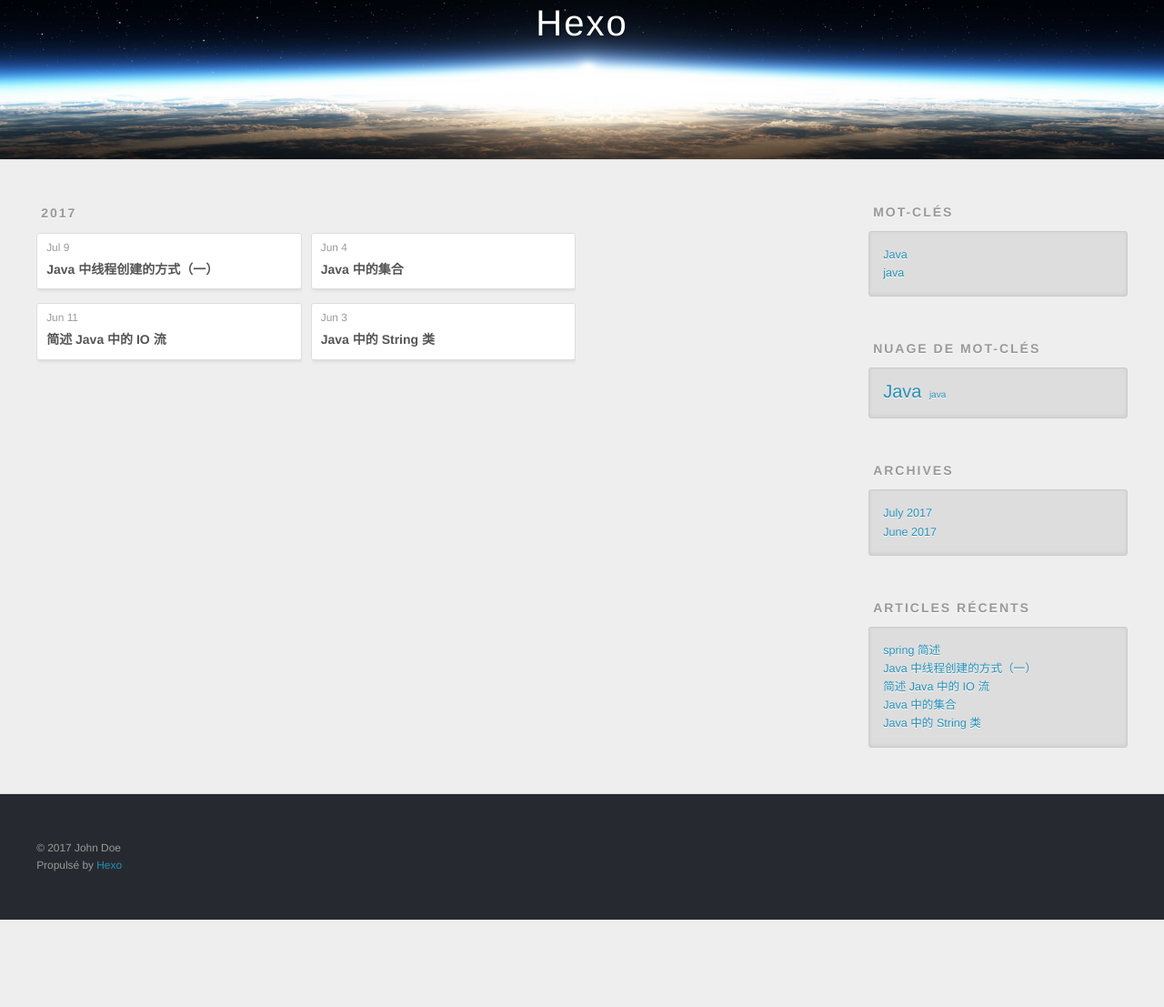
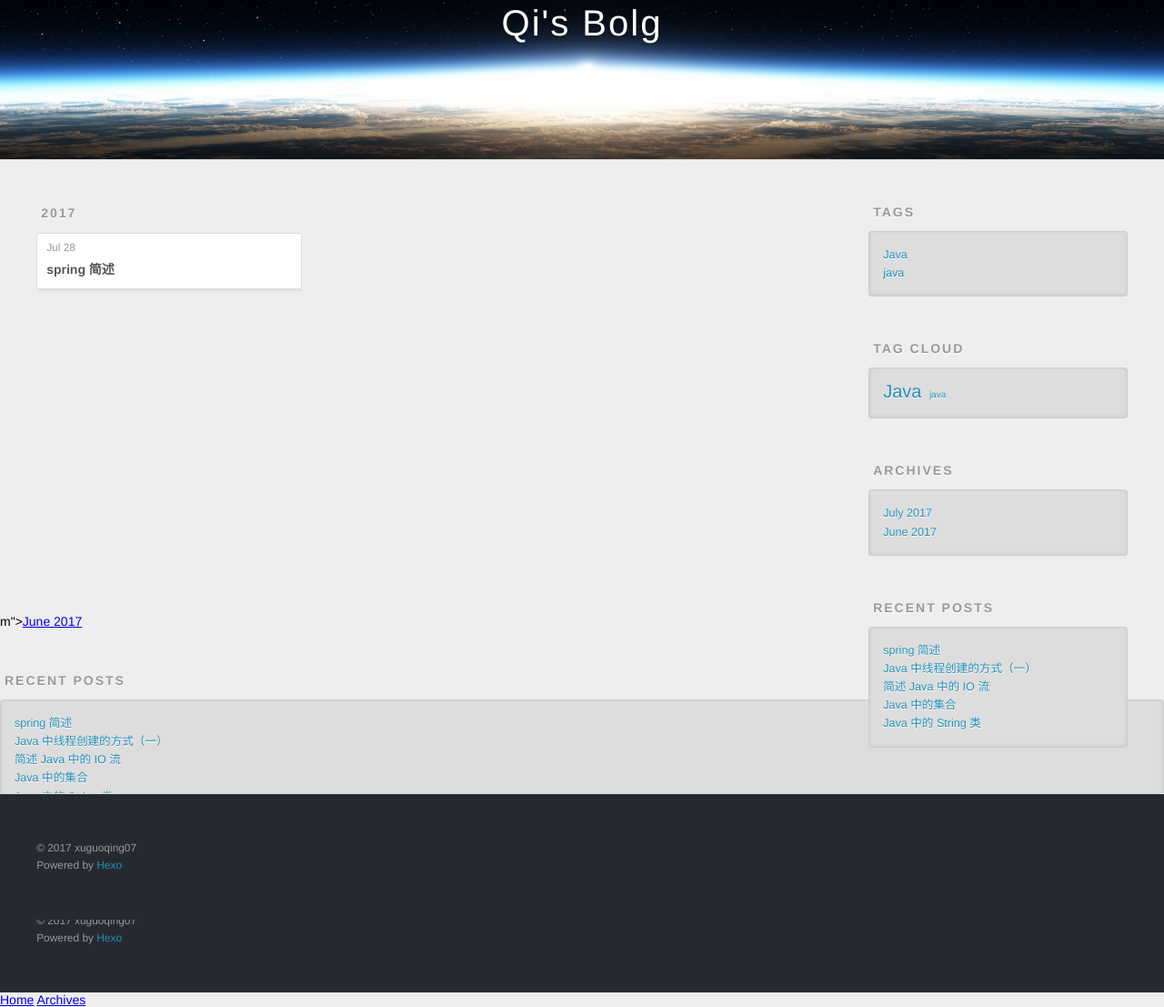
Before and after one commit to xuguoqing07/xuguoqing07.github.io, a plain HTML site: page tags/Java/index.html in a window 1280 px wide. Shown: the part 125-1232 px from the top of the page at 91% size. Before the commit the page ends 1136 px from the top, so only its background shows below. Drawn offline with nearby package versions, Linux system fonts and the light colour scheme.

Commit message:
Site updated: 2017-07-29 11:07:25

```diff
--- a/2017/06/03/Java-中的-IO-流/index.html
+++ b/2017/06/03/Java-中的-IO-流/index.html
@@ -3,14 +3,14 @@
 <head>
   <meta charset="utf-8">
 
-  <title>Java 中的 String 类 | Hexo</title>
+  <title>Java 中的 String 类 | Qi&#39;s Bolg</title>
   <meta name="viewport" content="width=device-width, initial-scale=1, maximum-scale=1">
   <meta name="description" content="作者：xuguoqing07。菜鸟一个，希望能把所学到的内容记录下来，同时能帮助到他人。文中若有错误以及各位若有新的想法，还请指点一二，在下感激不尽。">
 <meta name="keywords" content="Java">
 <meta property="og:type" content="article">
 <meta property="og:title" content="Java 中的 String 类">
 <meta property="og:url" content="http://yoursite.com/2017/06/03/Java-中的-IO-流/index.html">
-<meta property="og:site_name" content="Hexo">
+<meta property="og:site_name" content="Qi&#39;s Bolg">
 <meta property="og:description" content="作者：xuguoqing07。菜鸟一个，希望能把所学到的内容记录下来，同时能帮助到他人。文中若有错误以及各位若有新的想法，还请指点一二，在下感激不尽。">
 <meta property="og:image" content="http://upload-images.jianshu.io/upload_images/5499281-f19a161c1dbc0ed4.png?imageMogr2/auto-orient/strip%7CimageView2/2/w/1240">
 <meta property="og:image" content="http://upload-images.jianshu.io/upload_images/5499281-1fcc4b23517ae19a.png?imageMogr2/auto-orient/strip%7CimageView2/2/w/1240">
@@ -21,7 +21,7 @@
 <meta name="twitter:description" content="作者：xuguoqing07。菜鸟一个，希望能把所学到的内容记录下来，同时能帮助到他人。文中若有错误以及各位若有新的想法，还请指点一二，在下感激不尽。">
 <meta name="twitter:image" content="http://upload-images.jianshu.io/upload_images/5499281-f19a161c1dbc0ed4.png?imageMogr2/auto-orient/strip%7CimageView2/2/w/1240">
 
-    <link rel="alternate" href="/atom.xml" title="Hexo" type="application/atom+xml">
+    <link rel="alternate" href="/atom.xml" title="Qi&#39;s Bolg" type="application/atom+xml">
 
 
     <link rel="icon" href="/favicon.png">
@@ -42,7 +42,7 @@
   <div id="header-outer" class="outer">
     <div id="header-title" class="inner">
       <h1 id="logo-wrap">
-        <a href="/" id="logo">Hexo</a>
+        <a href="/" id="logo">Qi&#39;s Bolg</a>
       </h1>
 
     </div>
@@ -57,9 +57,9 @@
       </nav>
       <nav id="sub-nav">
 
-          <a id="nav-rss-link" class="nav-icon" href="/atom.xml" title="Flux RSS"></a>
+          <a id="nav-rss-link" class="nav-icon" href="/atom.xml" title="RSS Feed"></a>
 
-        <a id="nav-search-btn" class="nav-icon" title="Rechercher"></a>
+        <a id="nav-search-btn" class="nav-icon" title="Search"></a>
       </nav>
       <div id="search-form-wrap">
         <form action="//google.com/search" method="get" accept-charset="UTF-8" class="search-form"><input type="search" name="q" class="search-form-input" placeholder="Search"><button type="submit" class="search-form-submit">&#xF002;</button><input type="hidden" name="sitesearch" value="http://yoursite.com"></form>
@@ -112,7 +112,7 @@
 
     </div>
     <footer class="article-footer">
-      <a data-url="http://yoursite.com/2017/06/03/Java-中的-IO-流/" data-id="cj5o0952c000034yo7vx30rmm" class="article-share-link">Partager</a>
+      <a data-url="http://yoursite.com/2017/06/03/Java-中的-IO-流/" data-id="cj5opu2pk00007wyo75t6etrg" class="article-share-link">Share</a>
 
 
   <ul class="article-tag-list"><li class="article-tag-list-item"><a class="article-tag-list-link" href="/tags/Java/">Java</a></li></ul>
@@ -124,7 +124,7 @@
 <nav id="article-nav">
 
     <a href="/2017/06/04/Java-中的集合/" id="article-nav-newer" class="article-nav-link-wrap">
-      <strong class="article-nav-caption">Récent</strong>
+      <strong class="article-nav-caption">Newer</strong>
       <div class="article-nav-title">
 
           Java 中的集合
@@ -147,7 +147,7 @@
 
 
   <div class="widget-wrap">
-    <h3 class="widget-title">Mot-clés</h3>
+    <h3 class="widget-title">Tags</h3>
     <div class="widget">
       <ul class="tag-list"><li class="tag-list-item"><a class="tag-list-link" href="/tags/Java/">Java</a></li><li class="tag-list-item"><a class="tag-list-link" href="/tags/java/">java</a></li></ul>
     </div>
@@ -157,7 +157,7 @@
 
 
   <div class="widget-wrap">
-    <h3 class="widget-title">Nuage de mot-clés</h3>
+    <h3 class="widget-title">Tag Cloud</h3>
     <div class="widget tagcloud">
       <a href="/tags/Java/" style="font-size: 20px;">Java</a> <a href="/tags/java/" style="font-size: 10px;">java</a>
     </div>
@@ -176,7 +176,7 @@
 
 
   <div class="widget-wrap">
-    <h3 class="widget-title">Articles récents</h3>
+    <h3 class="widget-title">Recent Posts</h3>
     <div class="widget">
       <ul>
 
@@ -212,8 +212,8 @@
 
   <div class="outer">
     <div id="footer-info" class="inner">
-      &copy; 2017 John Doe<br>
-      Propulsé by <a href="http://hexo.io/" target="_blank">Hexo</a>
+      &copy; 2017 xuguoqing07<br>
+      Powered by <a href="http://hexo.io/" target="_blank">Hexo</a>
     </div>
   </div>
 </footer>
--- a/tags/Java/index.html
+++ b/tags/Java/index.html
@@ -3,16 +3,16 @@
 <head>
   <meta charset="utf-8">
 
-  <title>Mot-clé: Java | Hexo</title>
+  <title>Tag: java | Qi&#39;s Bolg</title>
   <meta name="viewport" content="width=device-width, initial-scale=1, maximum-scale=1">
   <meta property="og:type" content="website">
-<meta property="og:title" content="Hexo">
-<meta property="og:url" content="http://yoursite.com/tags/Java/index.html">
-<meta property="og:site_name" content="Hexo">
+<meta property="og:title" content="Qi&#39;s Bolg">
+<meta property="og:url" content="http://yoursite.com/tags/java/index.html">
+<meta property="og:site_name" content="Qi&#39;s Bolg">
 <meta name="twitter:card" content="summary">
-<meta name="twitter:title" content="Hexo">
+<meta name="twitter:title" content="Qi&#39;s Bolg">
 
-    <link rel="alternate" href="/atom.xml" title="Hexo" type="application/atom+xml">
+    <link rel="alternate" href="/atom.xml" title="Qi&#39;s Bolg" type="application/atom+xml">
 
 
     <link rel="icon" href="/favicon.png">
@@ -33,7 +33,7 @@
   <div id="header-outer" class="outer">
     <div id="header-title" class="inner">
       <h1 id="logo-wrap">
-        <a href="/" id="logo">Hexo</a>
+        <a href="/" id="logo">Qi&#39;s Bolg</a>
       </h1>
 
     </div>
@@ -48,9 +48,9 @@
       </nav>
       <nav id="sub-nav">
 
-          <a id="nav-rss-link" class="nav-icon" href="/atom.xml" title="Flux RSS"></a>
+          <a id="nav-rss-link" class="nav-icon" href="/atom.xml" title="RSS Feed"></a>
 
-        <a id="nav-search-btn" class="nav-icon" title="Rechercher"></a>
+        <a id="nav-search-btn" class="nav-icon" title="Search"></a>
       </nav>
       <div id="search-form-wrap">
         <form action="//google.com/search" method="get" accept-charset="UTF-8" class="search-form"><input type="search" name="q" class="search-form-input" placeholder="Search"><button type="submit" class="search-form-submit">&#xF002;</button><input type="hidden" name="sitesearch" value="http://yoursite.com"></form>
@@ -75,70 +75,13 @@
     <article class="archive-article archive-type-post">
   <div class="archive-article-inner">
     <header class="archive-article-header">
-      <a href="/2017/07/09/Java-中线程创建的方式（一）/" class="archive-article-date">
-  <time datetime="2017-07-09T13:08:27.000Z" itemprop="datePublished">Jul 9</time>
+      <a href="/2017/07/28/spring-简述/" class="archive-article-date">
+  <time datetime="2017-07-28T10:32:28.000Z" itemprop="datePublished">Jul 28</time>
 </a>
 
 
     <h1 itemprop="name">
-      <a class="archive-article-title" href="/2017/07/09/Java-中线程创建的方式（一）/">Java 中线程创建的方式（一）</a>
-    </h1>
-
-
-    </header>
-  </div>
-</article>
-
-
-
-    <article class="archive-article archive-type-post">
-  <div class="archive-article-inner">
-    <header class="archive-article-header">
-      <a href="/2017/06/11/简述-Java-中的-IO-流/" class="archive-article-date">
-  <time datetime="2017-06-11T02:43:17.000Z" itemprop="datePublished">Jun 11</time>
-</a>
-
-
-    <h1 itemprop="name">
-      <a class="archive-article-title" href="/2017/06/11/简述-Java-中的-IO-流/">简述 Java 中的 IO 流</a>
-    </h1>
-
-
-    </header>
-  </div>
-</article>
-
-
-
-    <article class="archive-article archive-type-post">
-  <div class="archive-article-inner">
-    <header class="archive-article-header">
-      <a href="/2017/06/04/Java-中的集合/" class="archive-article-date">
-  <time datetime="2017-06-04T09:21:59.000Z" itemprop="datePublished">Jun 4</time>
-</a>
-
-
-    <h1 itemprop="name">
-      <a class="archive-article-title" href="/2017/06/04/Java-中的集合/">Java 中的集合</a>
-    </h1>
-
-
-    </header>
-  </div>
-</article>
-
-
-
-    <article class="archive-article archive-type-post">
-  <div class="archive-article-inner">
-    <header class="archive-article-header">
-      <a href="/2017/06/03/Java-中的-IO-流/" class="archive-article-date">
-  <time datetime="2017-06-03T09:07:05.000Z" itemprop="datePublished">Jun 3</time>
-</a>
-
-
-    <h1 itemprop="name">
-      <a class="archive-article-title" href="/2017/06/03/Java-中的-IO-流/">Java 中的 String 类</a>
+      <a class="archive-article-title" href="/2017/07/28/spring-简述/">spring 简述</a>
     </h1>
 
 
@@ -159,7 +102,7 @@
 
 
   <div class="widget-wrap">
-    <h3 class="widget-title">Mot-clés</h3>
+    <h3 class="widget-title">Tags</h3>
     <div class="widget">
       <ul class="tag-list"><li class="tag-list-item"><a class="tag-list-link" href="/tags/Java/">Java</a></li><li class="tag-list-item"><a class="tag-list-link" href="/tags/java/">java</a></li></ul>
     </div>
@@ -169,7 +112,7 @@
 
 
   <div class="widget-wrap">
-    <h3 class="widget-title">Nuage de mot-clés</h3>
+    <h3 class="widget-title">Tag Cloud</h3>
     <div class="widget tagcloud">
       <a href="/tags/Java/" style="font-size: 20px;">Java</a> <a href="/tags/java/" style="font-size: 10px;">java</a>
     </div>
@@ -188,7 +131,7 @@
 
 
   <div class="widget-wrap">
-    <h3 class="widget-title">Articles récents</h3>
+    <h3 class="widget-title">Recent Posts</h3>
     <div class="widget">
       <ul>
 
@@ -224,8 +167,78 @@
 
   <div class="outer">
     <div id="footer-info" class="inner">
-      &copy; 2017 John Doe<br>
-      Propulsé by <a href="http://hexo.io/" target="_blank">Hexo</a>
+      &copy; 2017 xuguoqing07<br>
+      Powered by <a href="http://hexo.io/" target="_blank">Hexo</a>
+    </div>
+  </div>
+</footer>
+    </div>
+    <nav id="mobile-nav">
+
+    <a href="/" class="mobile-nav-link">Home</a>
+
+    <a href="/archives" class="mobile-nav-link">Archives</a>
+
+</nav>
+
+
+<script src="//ajax.googleapis.com/ajax/libs/jquery/2.0.3/jquery.min.js"></script>
+
+
+  <link rel="stylesheet" href="/fancybox/jquery.fancybox.css">
+  <script src="/fancybox/jquery.fancybox.pack.js"></script>
+
+
+<script src="/js/script.js"></script>
+
+  </div>
+</body>
+</html>m"><a class="archive-list-link" href="/archives/2017/06/">June 2017</a></li></ul>
+    </div>
+  </div>
+
+
+
+
+  <div class="widget-wrap">
+    <h3 class="widget-title">Recent Posts</h3>
+    <div class="widget">
+      <ul>
+
+          <li>
+            <a href="/2017/07/28/spring-简述/">spring 简述</a>
+          </li>
+
+          <li>
+            <a href="/2017/07/09/Java-中线程创建的方式（一）/">Java 中线程创建的方式（一）</a>
+          </li>
+
+          <li>
+            <a href="/2017/06/11/简述-Java-中的-IO-流/">简述 Java 中的 IO 流</a>
+          </li>
+
+          <li>
+            <a href="/2017/06/04/Java-中的集合/">Java 中的集合</a>
+          </li>
+
+          <li>
+            <a href="/2017/06/03/Java-中的-IO-流/">Java 中的 String 类</a>
+          </li>
+
+      </ul>
+    </div>
+  </div>
+
+
+</aside>
+
+      </div>
+      <footer id="footer">
+
+  <div class="outer">
+    <div id="footer-info" class="inner">
+      &copy; 2017 xuguoqing07<br>
+      Powered by <a href="http://hexo.io/" target="_blank">Hexo</a>
     </div>
   </div>
 </footer>
```
Also changed, not shown: 2017/06/04/Java-中的集合/index.html (+14 -14 lines), 2017/06/11/简述-Java-中的-IO-流/index.html (+14 -14 lines), 2017/07/09/Java-中线程创建的方式（一）/index.html (+14 -14 lines), 2017/07/28/spring-简述/index.html (+13 -13 lines), archives/2017/06/index.html (+13 -13 lines), archives/2017/07/index.html (+13 -13 lines), archives/2017/index.html (+13 -13 lines), archives/index.html (+13 -13 lines), index.html (+18 -18 lines).
